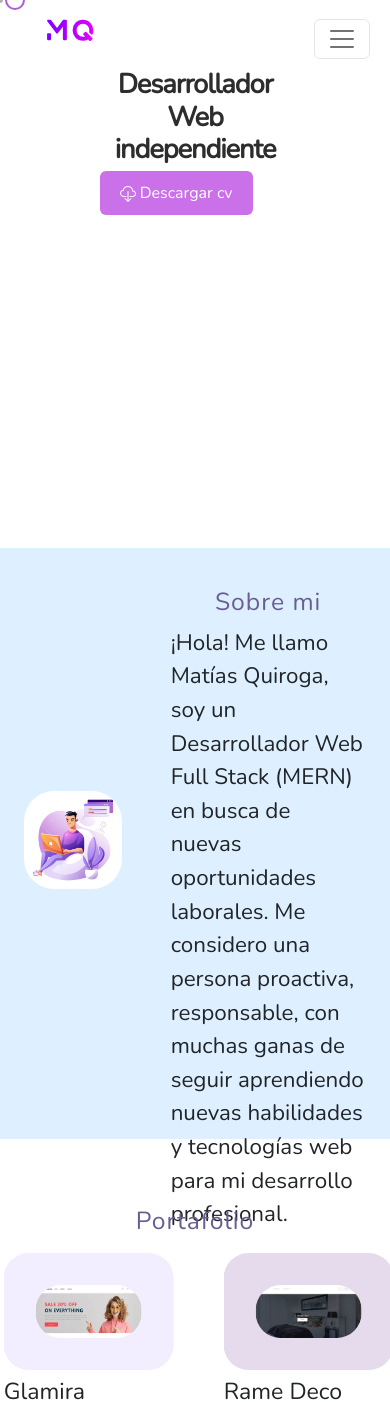
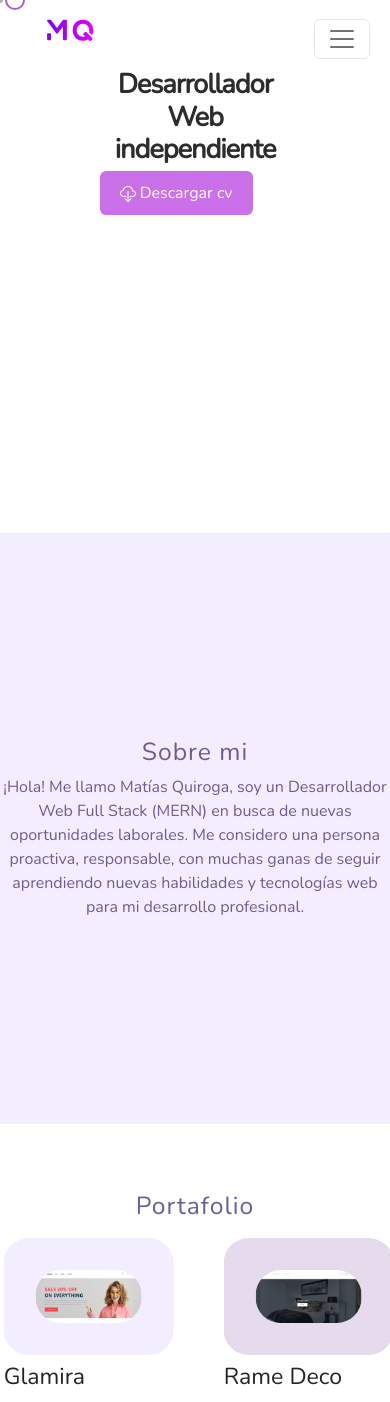
Before and after one commit to matias798/portfolio-nextjs, a Next.js app: page / in a window 390 px wide. Shown: the top 1402 px of the page. Built offline with nearby package versions, Linux system fonts and the light colour scheme.

Commit message:
New styles 🖌️ to make About component more responsive

```diff
--- a/styles/About.module.css
+++ b/styles/About.module.css
@@ -1,22 +1,20 @@
 .AboutContainer {
     display: flex;
+    align-content: center;
+    align-items: center;
+    background-color: #F2EEFF;
     justify-content: space-around;
-    align-items: center;
-    width: 100%;
-    height: 70VH;
-    margin-top: 15px;
-    background-color: #DEF0FF;
+    height: 70vh;
 }
 
 .aboutMeText {
     width: 50%;
-    align-self: flex-start;
-    padding-top: 2.5em;
 }
 
 .ImageContainer {
     width: 25%;
     padding-top: 0;
+    margin-top: 0;
 }
 
 .image {
@@ -25,4 +23,28 @@
 
 .Text {
     font-size: 1.4em !important;
+    color: #695E93;
 }
+
+
+/* Mobile version */
+@media (max-width: 768px) {
+    .AboutContainer {
+        align-items: center;
+        justify-content: center;
+    }
+
+    .aboutMeText {
+        width: 100%;
+        align-self: center;
+        text-align: center;
+    }
+
+    .ImageContainer {
+        display: none;
+    }
+
+    .Text {
+        font-size: 1em !important;
+    }
+}
```
